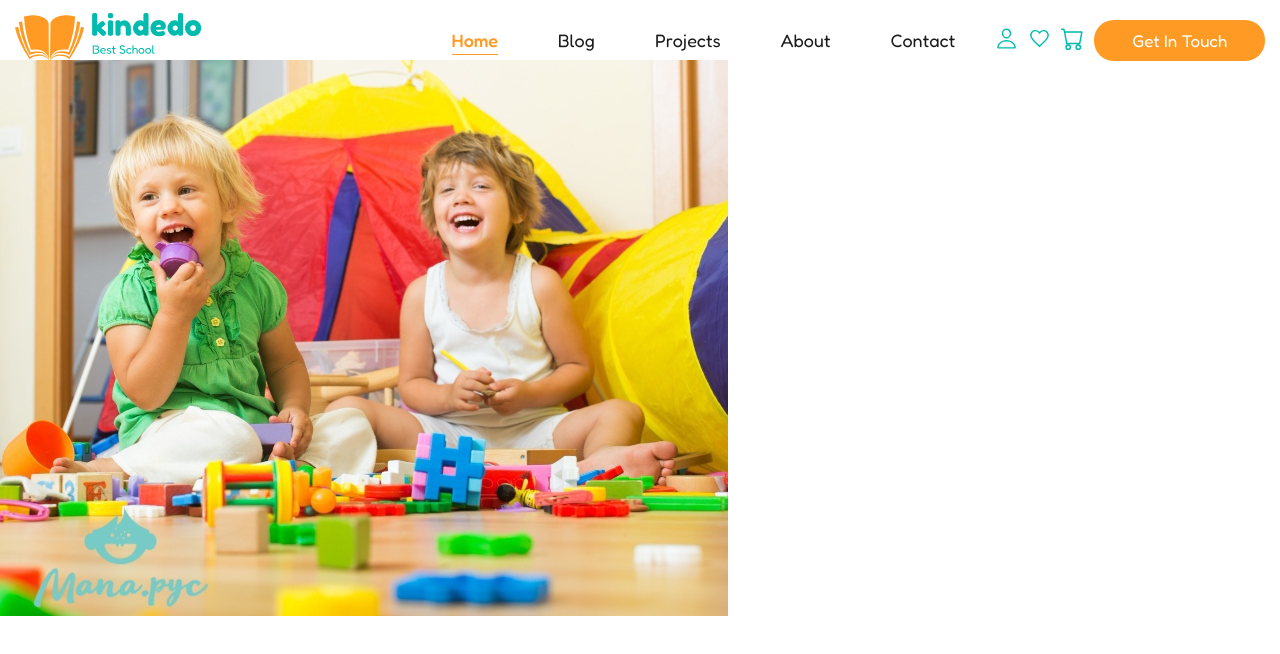
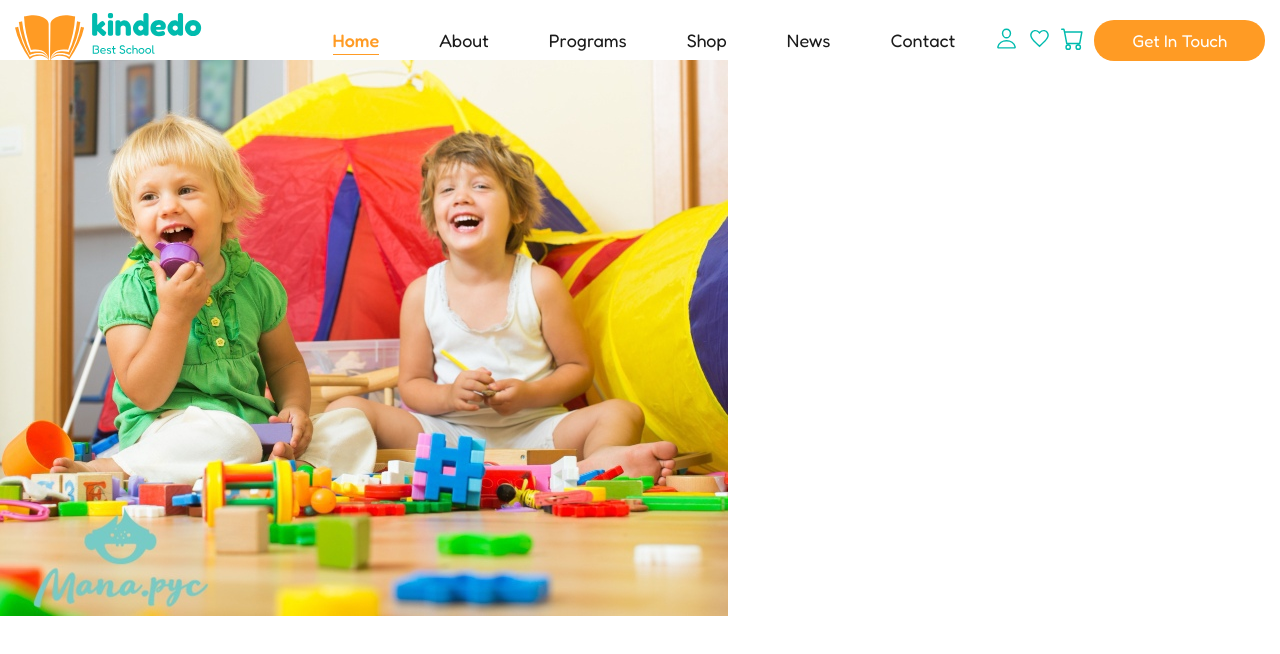
Before and after one commit to ravshanaliyev/kinde, a React (Create React App) app: page / in a window 1280 px wide. Shown: the top 654 px of the page. Built offline with nearby package versions, Linux system fonts and the light colour scheme.

Commit message:
navbar pages

```diff
--- a/src/components/navbar/Navbar.jsx
+++ b/src/components/navbar/Navbar.jsx
@@ -29,13 +29,16 @@ const Navbar = () => {
                                 <NavLink to="/">Home</NavLink>
                             </li>
                             <li>
-                                <NavLink to="/blog">Blog</NavLink>
+                                <NavLink to="/about">About</NavLink>
                             </li>
                             <li>
-                                <NavLink to="/projects">Projects</NavLink>
+                                <NavLink to="/programs">Programs</NavLink>
                             </li>
                             <li>
-                                <NavLink to="/about">About</NavLink>
+                                <NavLink to="/shop">Shop</NavLink>
+                            </li>
+                            <li>
+                                <NavLink to="/news">News</NavLink>
                             </li>
                             <li>
                                 <NavLink to="/contact">Contact</NavLink>
```
